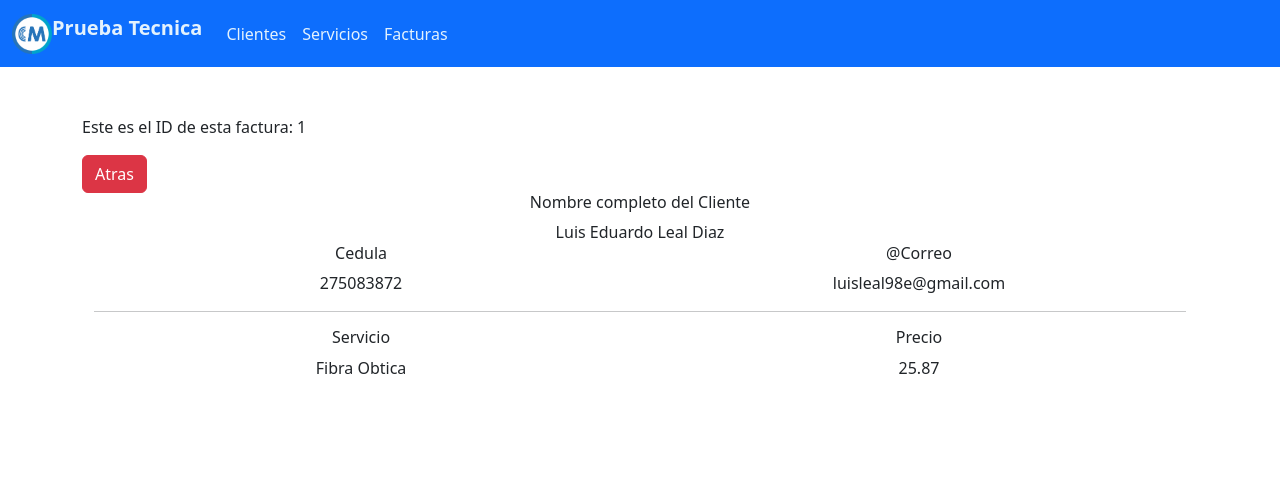
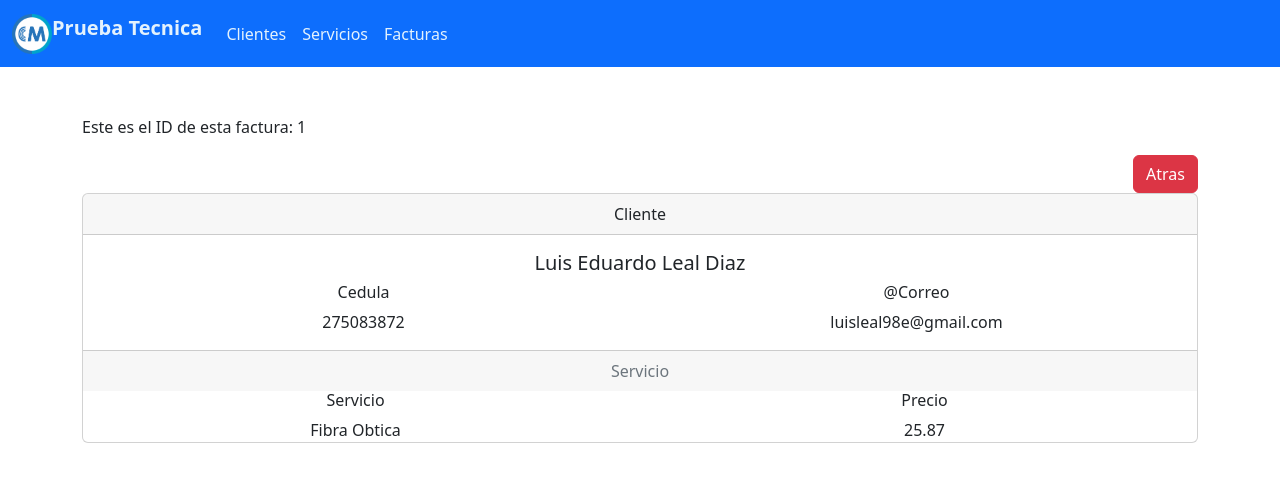
Before and after one commit to luisleal98e/app-web, an Angular app: page /movimientos/1 in a window 1280 px wide. Shown: the top 482 px of the page. Built offline with nearby package versions, Linux system fonts and the light colour scheme.

Commit message:
nuevo diseño

```diff
--- a/src/app/movimientos/factura/factura.component.html
+++ b/src/app/movimientos/factura/factura.component.html
@@ -1,10 +1,11 @@
 <p>Este es el ID de esta factura: {{ id }}</p>
+<div style="text-align: right">
   <a class="btn btn-danger" routerLink="/movimientos">Atras</a>
-<div class="container">
-  <div class="col-lg-12" style="text-align: center">
-    <h6>Nombre completo del Cliente</h6>
-    Luis Eduardo Leal Diaz
 </div>
+<div class="card text-center">
+  <div class="card-header">Cliente</div>
+  <div class="card-body">
+    <h5 class="card-title">Luis Eduardo Leal Diaz</h5>
     <div class="row" style="text-align: center">
       <div class="col-lg-6">
         <h6>Cedula</h6>
@@ -15,7 +16,9 @@
         luisleal98e@gmail.com
       </div>
     </div>
-  <hr />
+    <!-- <a href="#" class="btn btn-primary">Go somewhere</a> -->
+  </div>
+  <div class="card-footer text-muted">Servicio</div>
   <div class="row" style="text-align: center">
     <div class="col-lg-6">
       <h6>Servicio</h6>
```
Lines whose indentation alone changed are shown as unchanged.
